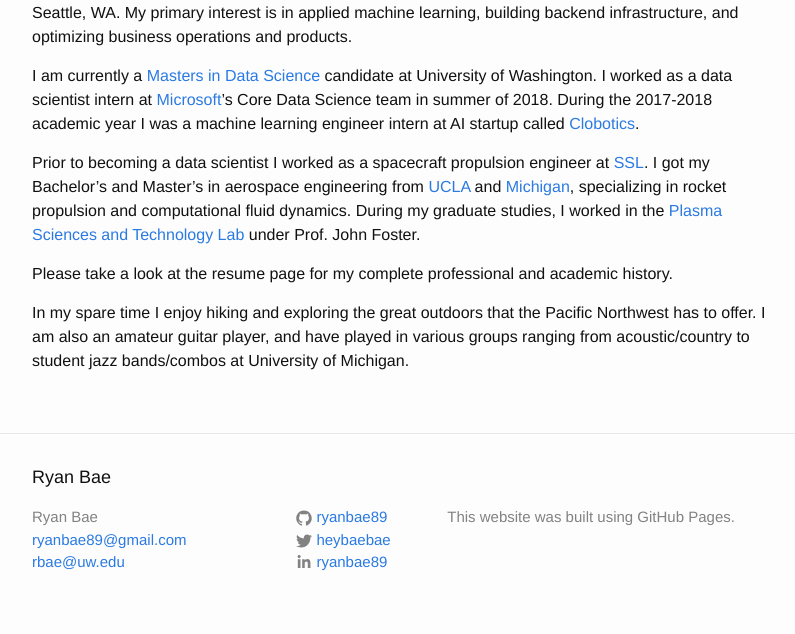
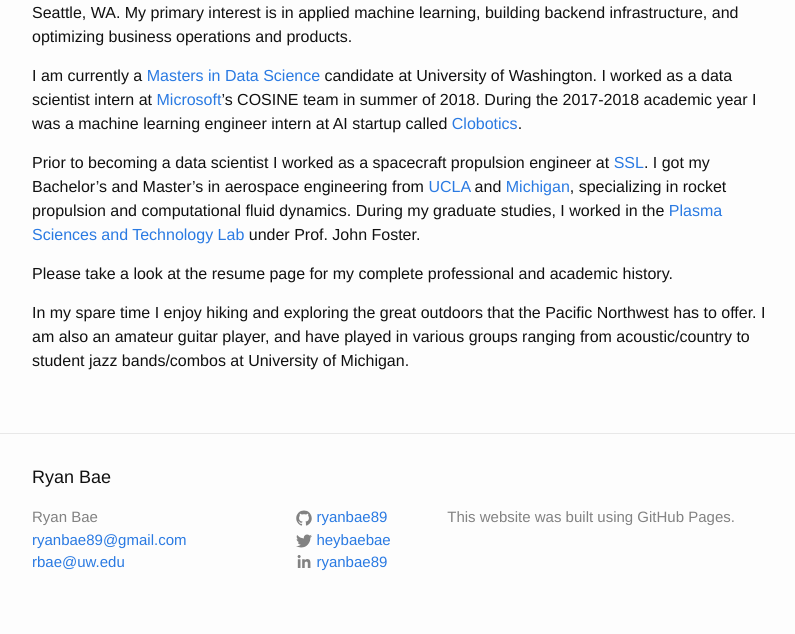
Before and after one commit to ryanbae89/ryanbae89.github.io, a Jekyll site: the page built from 01-about.md, in a window 1280 px wide. Shown: the part 427-1061 px from the top of the page, without its empty margins (238-1033 px from the left). Built offline with Jekyll 4.4.1, drawn with Linux system fonts in a browser that asks for light colours.

Commit message:
updated about.md

```diff
--- a/01-about.md
+++ b/01-about.md
@@ -10,7 +10,7 @@ permalink: /about/
 
 My name is Ryan Bae, and I am a data scientist and machine learning engineer currently based in Seattle, WA. My primary interest is in applied machine learning, building backend infrastructure, and optimizing business operations and products.
 
-I am currently a [Masters in Data Science](https://www.datasciencemasters.uw.edu/) candidate at University of Washington. I worked as a data scientist intern at [Microsoft](https://www.microsoft.com/en-us/)'s Core Data Science team in summer of 2018. During the 2017-2018 academic year I was a machine learning engineer intern at AI startup called [Clobotics](https://www.clobotics.com/).
+I am currently a [Masters in Data Science](https://www.datasciencemasters.uw.edu/) candidate at University of Washington. I worked as a data scientist intern at [Microsoft](https://www.microsoft.com/en-us/)'s COSINE team in summer of 2018. During the 2017-2018 academic year I was a machine learning engineer intern at AI startup called [Clobotics](https://www.clobotics.com/).
 
 Prior to becoming a data scientist I worked as a spacecraft propulsion engineer at [SSL](http://sslmda.com/). I got my Bachelor's and Master's in aerospace engineering from [UCLA](https://www.mae.ucla.edu/) and [Michigan](https://aero.engin.umich.edu/academics/graduate/mse/), specializing in rocket propulsion and computational fluid dynamics. During my graduate studies, I worked in the [Plasma Sciences and Technology Lab](https://pstlab.engin.umich.edu/) under Prof. John Foster.
 
```
